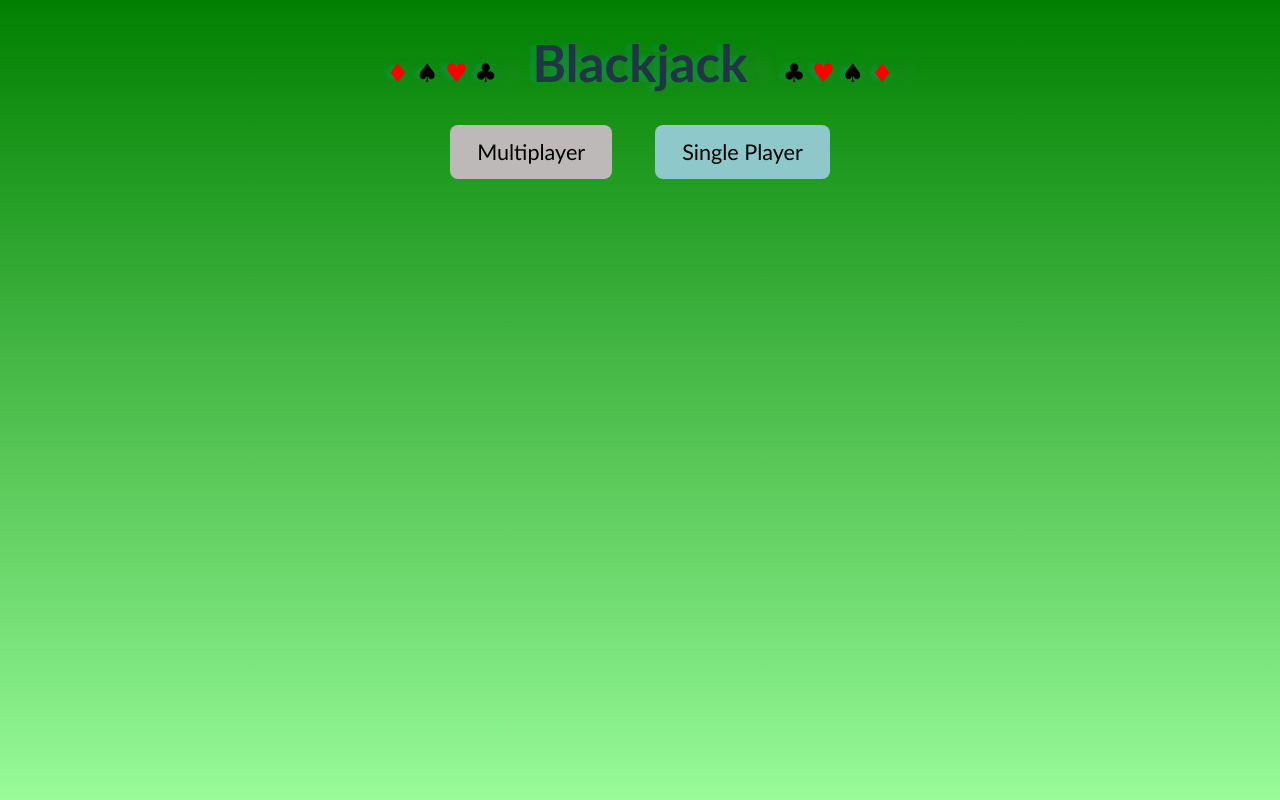
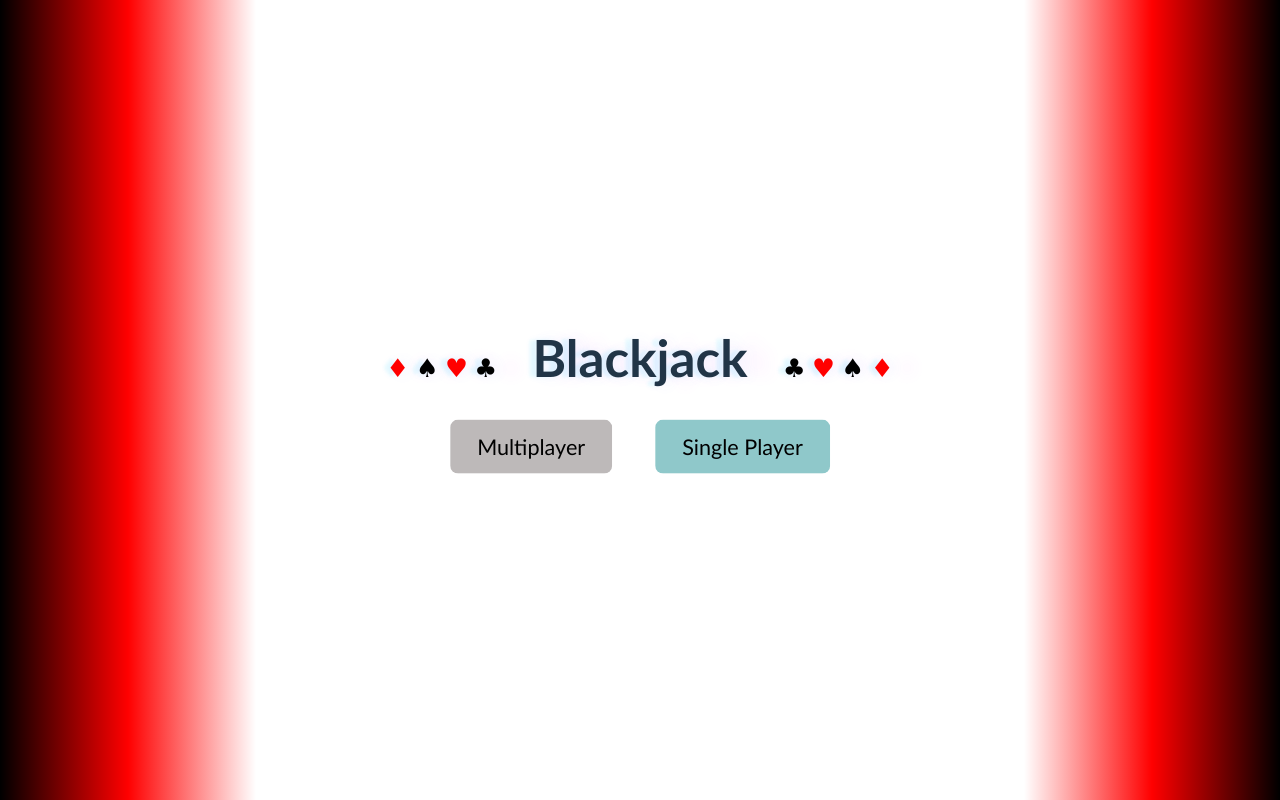
Before and after one commit to jobbol/blackjack, a React (Vite) app: page / in a window 1280 px wide. Built offline with nearby package versions, Linux system fonts and the light colour scheme.

Commit message:
now starts blackjack game

```diff
--- a/src/App.tsx
+++ b/src/App.tsx
@@ -2,12 +2,15 @@
 import './App.css';
 import Game from './pages/Game';
 import Menu from './pages/Menu';
+import * as blackjack from './utils/blackjack-react';
 
 export default function App() {
     const [page, setPage] = useState('menu');
     const [settings, setSettings] = useState({
-        hasDealer: true
+        hasDealer: true,
+        userCount: 2
     });
+    const [users, setUsers] = useState([[]]);
 
     /**
      * Changes the app page to a different one such as main menu, game, or settings.
@@ -19,6 +22,9 @@
         if (!validPages.includes(str)) {
             throw new Error(`alterPage() did not find a page called ${str}.  Valid pages are ${validPages.join(', ')}.`);
         }
+        if (str === 'game') {
+            blackjack.init({setUsers, userCount: settings.userCount});
+        }
         setPage(str);
     }
 
@@ -26,15 +32,19 @@
         setSettings((settings: any) => ({...settings, ...obj}));
     }
 
+    function getPage () {
         switch (page) {
             case 'menu':
                 return <Menu {...{alterPage, alterSettings}}/>;
                 break;
             case 'settings':
-            return <Game {...{alterPage}}/>;
+                return <div></div>;
                 break;
             case 'game':
-            return <Game {...{alterPage}}/>;
+                return <Game {...{alterPage, settings, users, setUsers}}/>;
                 break;
         }
     }
+
+    return <main id={page}>{getPage()}</main>
+}
```
Lines whose indentation alone changed are shown as unchanged.
